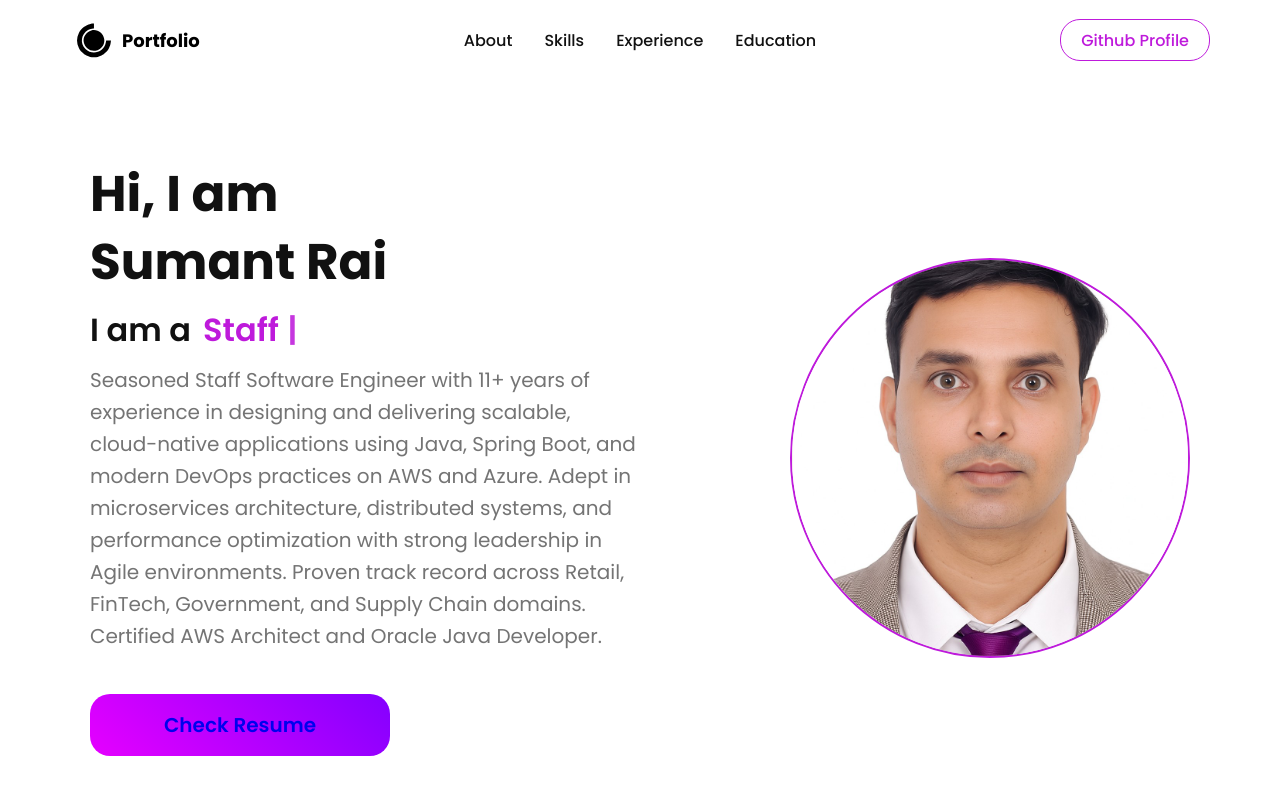
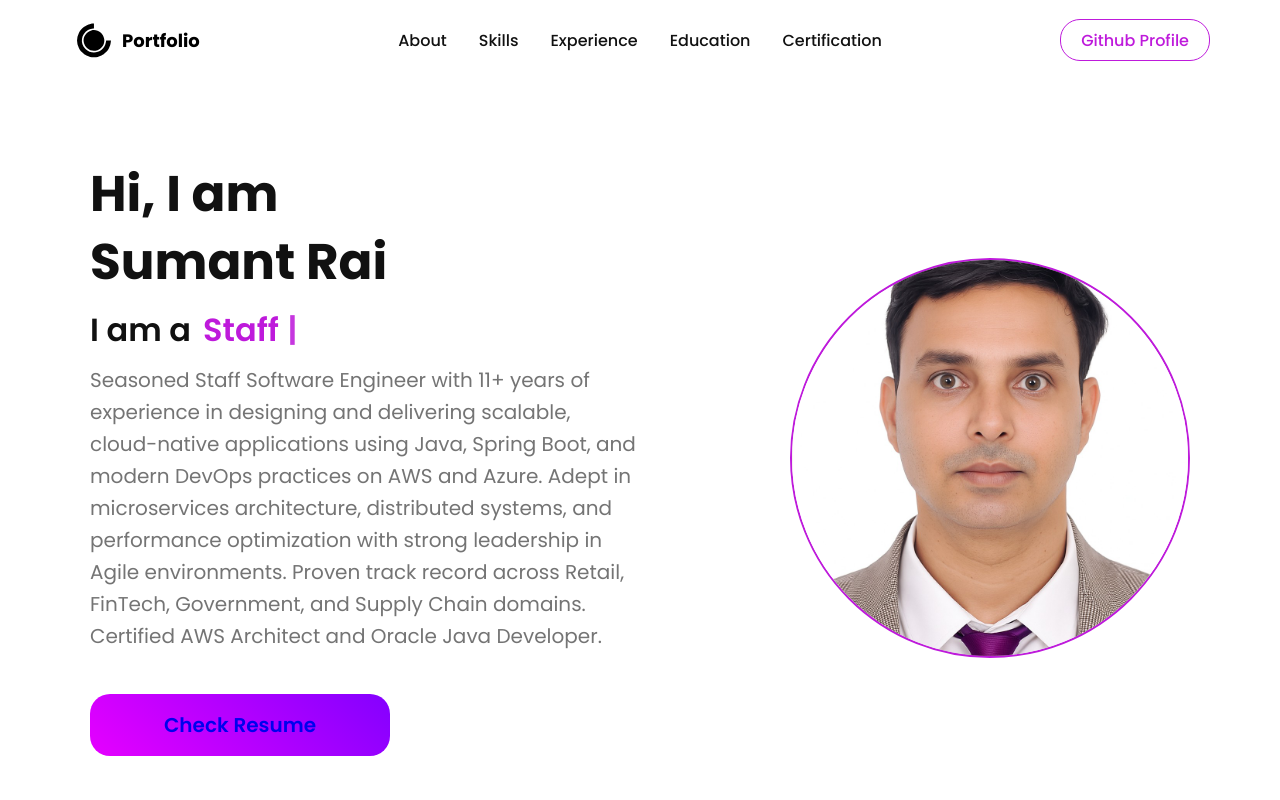
Before and after one commit to sumantrai/portfolio-main, a React (Create React App) app: page / in a window 1280 px wide. Shown: the top 800 px of the page. Built offline with nearby package versions, Linux system fonts and the light colour scheme.

Commit message:
updating package

```diff
--- a/src/components/Navbar/index.js
+++ b/src/components/Navbar/index.js
@@ -50,6 +50,7 @@ const Navbar = () => {
           <NavLink href="#experience">Experience</NavLink>
           {/* <NavLink href='#projects'>Projects</NavLink> */}
           <NavLink href="#education">Education</NavLink>
+          <NavLink href="#certifications">Certification</NavLink>
         </NavItems>
         <ButtonContainer>
           <GitHubButton
@@ -96,6 +97,14 @@ const Navbar = () => {
             >
               Education
             </MobileLink>
+              <MobileLink
+              href="#certifications"
+              onClick={() => {
+                setIsOpen(!isOpen);
+              }}
+            >
+              Certification
+            </MobileLink>
             <GitHubButton
               style={{
                 padding: "10px 16px",
```
